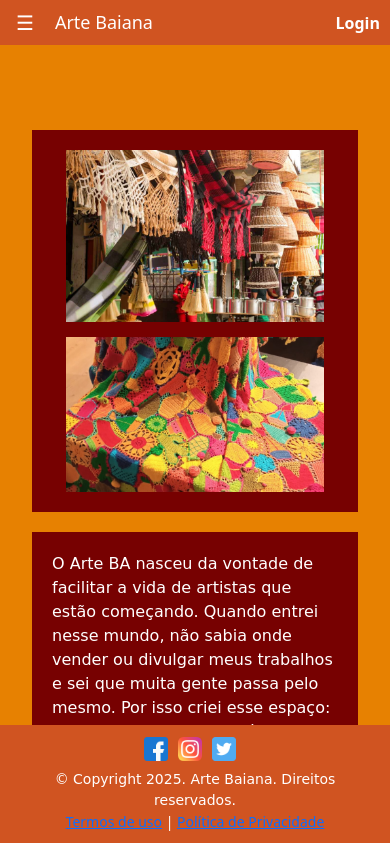
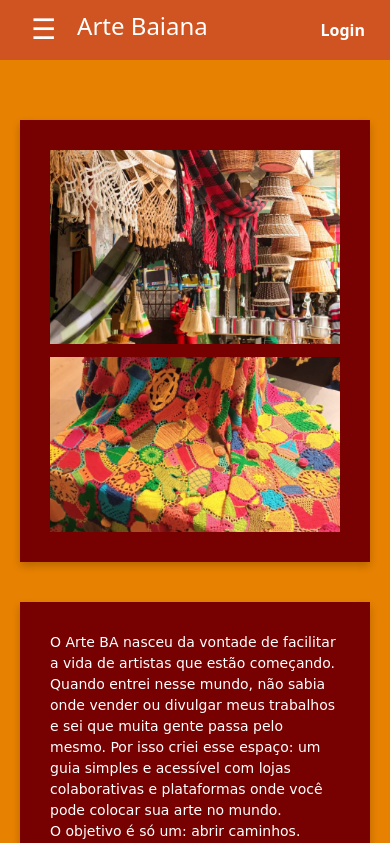
Before and after one commit to foiassimumsonho/ProjetoFinal, an Angular app: page /sobre in a window 390 px wide. Shown: the top 843 px of the page. Built offline with nearby package versions, Linux system fonts and the light colour scheme.

Commit message:
Em andamento

```diff
--- a/src/app/pages/dashboard/dashboard.component.css
+++ b/src/app/pages/dashboard/dashboard.component.css
@@ -96,6 +96,7 @@
   align-items: center;
   gap: 03px;
   color: #f8f7f8;
+  font-size: 15px;
 font-family: 'Comic Sans MS', cursive;
 
 }
@@ -157,88 +158,3 @@ font-family: 'Comic Sans MS', cursive;
 .social-icons img:hover {
   transform: scale(1.2);
 }
-
-/* 🔥 Ajuste geral para telas menores */
-@media (max-width: 900px) {
-  .container {
-    flex-direction: column;
-    align-items: center;
-    gap: 20px;
-    margin-top: 30px;
-  }
-
-  .rectangle {
-    width: 90%;
-    min-height: auto;
-  }
-
-  .header {
-    height: 45px;
-    padding: 0 15px;
-  }
-
-  .logo {
-    font-size: 20px;
-  }
-
-  .menu-btn {
-    font-size: 22px;
-  }
-
-  .footer {
-    flex-direction: column;
-    text-align: center;
-    padding: 15px;
-    height: auto;
-  }
-
-  .footer-center p {
-    margin-left: 0;
-    margin-top: 8px;
-  }
-}
-
-/* 📱 Ajustes para celular */
-@media (max-width: 600px) {
-
-  /* Sidebar mais estreita */
-  .sidebar {
-    width: 180px;
-  }
-
-  .rectangle img {
-    width: 90%;
-  }
-
-  .rectangle {
-    padding: 20px;
-  }
-
-  .logo {
-    font-size: 18px;
-  }
-
-  .menu-btn {
-    font-size: 20px;
-  }
-
-  .footer {
-    padding: 12px;
-  }
-}
-
-/* 🧱 Telas muito pequenas */
-@media (max-width: 400px) {
-
-  .rectangle {
-    width: 100%;
-  }
-
-  .sidebar {
-    width: 160px;
-  }
-
-  .header {
-    padding: 0 10px;
-  }
-}
--- a/src/app/pages/dashboarddetalhes/dashboarddetalhes.component.css
+++ b/src/app/pages/dashboarddetalhes/dashboarddetalhes.component.css
@@ -1,3 +1,10 @@
+* {
+  box-sizing: border-box;
+  margin: 0;
+  padding: 0;
+}
+
+
 .header {
   position: fixed;
   top: 0;
@@ -19,16 +26,17 @@
 
 .menu-btn {
   font-size: 24px;
-  margin-top: -01px;
-  margin-right: 05px;
+  margin-top: -1px;
+  margin-right: 5px;
   cursor: pointer;
   background: none;
   border: none;
-  color: white }
+  color: white
+}
 
 .logo {
   color: #fff;
-  margin-top: 08px;
+  margin-top: 8px;
   font-size: 24px;
   white-space: nowrap;
 }
@@ -50,6 +58,8 @@
   transition: left 0.3s;
   z-index: 10002;
   pointer-events: auto;
+    font-family: 'Comic Sans MS';
+
 }
 
 .sidebar.open { left: 0; }
@@ -72,9 +82,11 @@
   display: flex;
   justify-content: center;
   align-items: center;
-  min-height: 90vh;
-  background: #770101;
+  min-height: 100vh;
+  background: #ac1010;
   padding: 20px;
+  padding-top: 70px;
+  padding-bottom: 70px;
 }
 
 .cadastro-box {
@@ -84,7 +96,8 @@
   padding: 30px;
   border-radius: 10px;
   color: #fff;
-  font-family: 'Comic Sans MS', cursive;
+  font-family: 'Comic Sans MS';
+  box-shadow: 0 4px 10px rgba(0,0,0,0.3);
 }
 
 .form-grid {
@@ -102,6 +115,8 @@
   margin-bottom: 5px;
   font-weight: bold;
   font-size: 14px;
+ font-family: 'Comic Sans MS';
+
 }
 
 .form-item input {
@@ -110,6 +125,7 @@
   border-radius: 6px;
   background: #fdfdfd;
   font-size: 14px;
+  width: 100%;
 }
 
 button {
@@ -122,6 +138,8 @@ button {
   color: #faf9f9;
   border-radius: 8px;
   cursor: pointer;
+  font-family: 'Comic Sans MS';
+  font-weight: bold;
 }
 
 button:disabled {
@@ -158,7 +176,9 @@ button:disabled {
 
 .footer-center p {
   margin: 0;
-    margin-left: 200px;
+  margin-left: 200px;
+    font-family: 'Comic Sans MS';
+
 }
 
 .social-icons a {
@@ -176,87 +196,38 @@ button:disabled {
   transform: scale(1.2);
 }
 
-/* 🔥 Ajuste geral para telas menores */
-@media (max-width: 900px) {
-  .container {
-    flex-direction: column;
-    align-items: center;
-    gap: 20px;
-    margin-top: 30px;
+@media (max-width: 768px) {
+
+  .form-grid {
+    grid-template-columns: 1fr;
+    gap: 15px;
   }
 
-  .rectangle {
-    width: 90%;
-    min-height: auto;
-  }
-
-  .header {
-    height: 45px;
-    padding: 0 15px;
-  }
-
-  .logo {
-    font-size: 20px;
-  }
-
-  .menu-btn {
-    font-size: 22px;
+  .cadastro-box {
+    width: 100%;
+    padding: 20px;
   }
 
   .footer {
+    position: relative;
     flex-direction: column;
+    gap: 15px;
     text-align: center;
-    padding: 15px;
-    height: auto;
+    padding: 20px;
   }
 
   .footer-center p {
     margin-left: 0;
-    margin-top: 8px;
-  }
-}
-
-/* 📱 Ajustes para celular */
-@media (max-width: 600px) {
-
-  /* Sidebar mais estreita */
-  .sidebar {
-    width: 180px;
+    margin-bottom: 5px;
   }
 
-  .rectangle img {
-    width: 90%;
+  .cadastro-container {
+    padding-bottom: 15px;
+    height: auto;
+    align-items: flex-start;
   }
 
-  .rectangle {
-    padding: 20px;
-  }
+    :host { padding-bottom: 0; }
 
-  .logo {
-    font-size: 18px;
-  }
 
-  .menu-btn {
-    font-size: 20px;
-  }
-
-  .footer {
-    padding: 12px;
-  }
 }
-
-/* 🧱 Telas muito pequenas */
-@media (max-width: 400px) {
-
-  .rectangle {
-    width: 100%;
-  }
-
-  .sidebar {
-    width: 160px;
-  }
-
-  .header {
-    padding: 0 10px;
-  }
-}
--- a/src/app/pages/fale/fale.component.css
+++ b/src/app/pages/fale/fale.component.css
@@ -1,3 +1,7 @@
+* {
+  box-sizing: border-box;
+}
+
 .header {
   position: fixed;
   top: 0;
@@ -10,6 +14,7 @@
   align-items: center;
   padding: 0 20px;
   z-index: 1000;
+  box-sizing: border-box;
 }
 
 .header-left {
@@ -66,19 +71,25 @@
 
 .content-area {
   display: flex;
-  height: 450px;
-  width: 700px;
-  margin-top: 70px;
-  margin-left: 300px;
-    font-family: 'Comic Sans MS', cursive;
+  flex-direction: row;
+  justify-content: center;
+  align-items: center;
+min-height: 400px;
+  width: 100%;
+  max-width: 800px;
+  margin: 42px auto 20px auto;
+  font-family: 'Comic Sans MS', ;
+  padding: 20px;
+  gap: 40px;
+}
 
-}
 
 .form-card {
   background-color: #E78101;
   padding: 20px;
   box-shadow: 0 0 10px rgba(0,0,0,0.25);
-  width: 350px;
+  width: 100%;
+  max-width: 380px;
   display: flex;
   flex-direction: column;
   align-items: center;
@@ -88,9 +99,9 @@
 .title {
   font-size: 26px;
   font-weight: bold;
-  margin-left: -80px;
+  text-align: center;
+  width: 100%;
 }
-
 .form {
   display: flex;
   flex-direction: column;
@@ -105,6 +116,7 @@
   border-radius: 6px;
   border: none;
   box-sizing: border-box;
+  width: 100%;
 }
 
 .send-btn {
@@ -117,8 +129,7 @@
   border: none;
   cursor: pointer;
   margin-left: 150px;
-    font-family: 'Comic Sans MS', cursive;
-
+  font-family: 'Comic Sans MS';
 }
 
 .send-btn:hover {
@@ -129,13 +140,14 @@
   display: flex;
   justify-content: center;
   align-items: center;
-  padding-left: 40px;
+  padding-left: 05px;
 }
 
 .right-side img {
   width: 300px;
   height: auto;
   box-shadow: 0 0 10px rgba(0,0,0,0.25);
+  max-width: 100%;
 }
 
 :host {
@@ -144,6 +156,7 @@
   background-color: #626901;
   padding-top: 10px;
   box-sizing: border-box;
+  padding-bottom: 60px;
 }
 
 .footer {
@@ -159,13 +172,16 @@
   left: 0;
   z-index: 1000;
   font-size: 14px;
+  box-sizing: border-box;
 }
 
 .footer-center p {
-   margin: 0;
-    margin-left: 200px;
-  font-family: 'Comic Sans MS', cursive;
-
+  margin: 0;
+  margin-left: 20px;
+  margin-right: 20px;
+  justify-content: center;
+  align-items: center;
+  font-family: 'Comic Sans MS';
 }
 
 .social-icons a {
@@ -183,87 +199,28 @@
   transform: scale(1.2);
 }
 
-/* 🔥 Ajuste geral para telas menores */
-@media (max-width: 900px) {
-  .container {
+@media (max-width: 850px) {
+
+  .content-area {
     flex-direction: column;
-    align-items: center;
-    gap: 20px;
-    margin-top: 30px;
+    margin-top: 20px;
+    margin-left: 05px;
+    gap: 30px;
   }
 
-  .rectangle {
-    width: 90%;
-    min-height: auto;
-  }
+  .form-card { padding: 10px;
+  margin-top: 10px;
+  margin-left: 05px;
+  margin-right: 25px;}
 
-  .header {
-    height: 45px;
-    padding: 0 15px;
-  }
-
-  .logo {
-    font-size: 20px;
-  }
-
-  .menu-btn {
-    font-size: 22px;
-  }
+  .title { font-size: 22px; }
 
   .footer {
+    position: relative;
     flex-direction: column;
+    gap: 30px;
     text-align: center;
-    padding: 15px;
-    height: auto;
   }
-
-  .footer-center p {
-    margin-left: 0;
-    margin-top: 8px;
-  }
+  :host { padding-bottom: 0; }
+  .social-icons a { margin: 0 10px; }
 }
-
-/* 📱 Ajustes para celular */
-@media (max-width: 600px) {
-
-  /* Sidebar mais estreita */
-  .sidebar {
-    width: 180px;
-  }
-
-  .rectangle img {
-    width: 90%;
-  }
-
-  .rectangle {
-    padding: 20px;
-  }
-
-  .logo {
-    font-size: 18px;
-  }
-
-  .menu-btn {
-    font-size: 20px;
-  }
-
-  .footer {
-    padding: 12px;
-  }
-}
-
-/* 🧱 Telas muito pequenas */
-@media (max-width: 400px) {
-
-  .rectangle {
-    width: 100%;
-  }
-
-  .sidebar {
-    width: 160px;
-  }
-
-  .header {
-    padding: 0 10px;
-  }
-}
--- a/src/app/pages/home/home.component.css
+++ b/src/app/pages/home/home.component.css
@@ -24,7 +24,6 @@
 background: none;
 border: none;
 color: white;
-
 }
 
 .logo {
@@ -48,8 +47,8 @@
 background-color: #770101;
 padding: 20px;
 transition: left 0.3s;
-  font-family: 'Comic Sans MS', cursive;
 z-index: 1100;
+font-family: 'Comic Sans MS';
 }
 
 .sidebar.open { left: 0; }
@@ -69,7 +68,7 @@
 }
 
 .layout {
-  margin-top: 40px;
+margin-top: 50px;
 width: 100%;
 display: flex;
 justify-content: center;
@@ -89,12 +88,9 @@
 display: none;
 }
 
-.slides img.active {
-  display: block;
-}
+.slides img.active { display: block; }
 
-button.prev,
-button.next {
+button.prev, button.next {
 position: absolute;
 top: 50%;
 transform: translateY(-50%);
@@ -113,9 +109,10 @@ button.next { right: 10px; }
 
 .login-area {
 width: 100%;
-  margin: 10px auto;
-  padding: 27px 35px;
+margin: 1% auto;
+padding: 24px 30px;
 background-color: #626901;
+font-family: 'Comic Sans MS';
 }
 
 .login-bar {
@@ -136,9 +133,7 @@ button.next { right: 10px; }
 font-weight: bold;
 margin-bottom: 5px;
 color: #fff;
-  font-size: 18px;
-  font-family: 'Comic Sans MS', cursive;
-
+font-size: 16px;
 }
 
 .primeiro-acesso {
@@ -146,21 +141,17 @@ button.next { right: 10px; }
 margin-top: 5px;
 font-size: 13px;
 color: white;
-  font-family: 'Comic Sans MS', cursive;
-
+font-family: 'Comic Sans MS';
 }
 
 .primeiro-acesso a {
 color: #c0881f;
 text-decoration: none;
 font-weight: bold;
-  font-family: 'Comic Sans MS', cursive;
-
+font-family: 'Comic Sans MS';
 }
 
-.primeiro-acesso a:hover {
-  text-decoration: underline;
-}
+.primeiro-acesso a:hover { text-decoration: underline; }
 
 .login-btn-bar {
 padding: 10px 20px;
@@ -169,15 +160,12 @@ button.next { right: 10px; }
 border: none;
 font-size: 15px;
 font-weight: bold;
-  font-family: 'Comic Sans MS', cursive;
 cursor: pointer;
 display: block;
 margin: 8px auto 0;
 }
 
-.login-btn-bar:hover {
-  background-color: #e24507;
-}
+.login-btn-bar:hover { background-color: #e24507; }
 
 :host {
 display: block;
@@ -205,106 +193,13 @@ button.next { right: 10px; }
 .footer-center p {
 margin: 0;
 margin-left: 200px;
-  font-family: 'Comic Sans MS', cursive;
-
+font-family: 'Comic Sans MS';
 }
 
-
-.social-icons a {
-  margin-right: 10px;
-}
-
+.social-icons a { margin-right: 10px; }
 .social-icons img {
 width: 24px;
 height: 24px;
 transition: transform 0.2s;
 }
-
-.social-icons img:hover {
-  transform: scale(1.2);
-}
-
-/* 🔥 Ajuste geral para telas menores */
-@media (max-width: 900px) {
-  .container {
-    flex-direction: column;
-    align-items: center;
-    gap: 20px;
-    margin-top: 30px;
-  }
-
-  .rectangle {
-    width: 90%;
-    min-height: auto;
-  }
-
-  .header {
-    height: 45px;
-    padding: 0 15px;
-  }
-
-  .logo {
-    font-size: 20px;
-  }
-
-  .menu-btn {
-    font-size: 22px;
-  }
-
-  .footer {
-    flex-direction: column;
-    text-align: center;
-    padding: 15px;
-    height: auto;
-  }
-
-  .footer-center p {
-    margin-left: 0;
-    margin-top: 8px;
-  }
-}
-
-/* 📱 Ajustes para celular */
-@media (max-width: 600px) {
-
-  /* Sidebar mais estreita */
-  .sidebar {
-    width: 180px;
-  }
-
-  .rectangle img {
-    width: 90%;
-  }
-
-  .rectangle {
-    padding: 20px;
-  }
-
-  .logo {
-    font-size: 18px;
-  }
-
-  .menu-btn {
-    font-size: 20px;
-  }
-
-  .footer {
-    padding: 12px;
-  }
-}
-
-/* 🧱 Telas muito pequenas */
-@media (max-width: 400px) {
-
-  .rectangle {
-    width: 100%;
-  }
-
-  .sidebar {
-    width: 160px;
-  }
-
-  .header {
-    padding: 0 10px;
-  }
-}
+.social-icons img:hover { transform: scale(1.2); }
--- a/src/app/pages/sobre/sobre.component.css
+++ b/src/app/pages/sobre/sobre.component.css
@@ -1,3 +1,7 @@
+* {
+  box-sizing: border-box;
+}
+
 :host {
   display: block;
   min-height: calc(100vh - 80px);
@@ -11,33 +15,34 @@
   top: 0;
   left: 0;
   width: 100%;
-  height: 50px;
+  height: 60px;
   background-color: #D05421;
   display: flex;
   justify-content: space-between;
   align-items: center;
-  padding: 0 20px;
+  padding: 0 25px;
   z-index: 1000;
 }
 
 .header-left {
   display: flex;
   align-items: center;
+  gap: 15px;
 }
 
 .menu-btn {
-  font-size: 24px;
-  margin-right: 15px;
+  font-size: 28px;
   cursor: pointer;
   background: none;
   border: none;
   color: white;
+  font-family: 'Comic Sans MS', cursive;
 }
 
 .logo {
   color: #fff;
   font-size: 24px;
-  margin: 0;
+  white-space: nowrap;
 }
 
 .header-right .login-btn {
@@ -48,7 +53,7 @@
 
 .sidebar {
   position: fixed;
-  top: 40px;
+  top: 60px;
   left: -220px;
   width: 220px;
   height: calc(100vh - 60px);
@@ -56,8 +61,7 @@
   padding: 20px;
   transition: left 0.3s;
   z-index: 999;
-    font-family: 'Comic Sans MS', cursive;
-
+  font-family: 'Comic Sans MS', cursive;
 }
 
 .sidebar.open {
@@ -83,6 +87,7 @@
   align-items: flex-start;
   gap: 30px;
   margin-top: 20px;
+  flex-wrap: wrap;
 }
 
 .rectangle {
@@ -91,19 +96,23 @@
   background-color: #770101;
   padding: 30px;
   display: flex;
+  font-size: 14px;
   flex-direction: column;
   align-items: center;
   color: #fff;
-  gap: 15px;
-    font-family: 'Comic Sans MS', cursive;
-
+  gap: 13px;
+  font-family: 'Comic Sans MS', cursive;
+  box-shadow: 0 4px 8px rgba(0,0,0,0.2); /* Adicionei uma sombra leve para destaque */
 }
 
 .rectangle img {
-  width: 80%;
+  width: 70%;
   height: auto;
 }
 
+/* =========================================
+   FOOTER
+   ========================================= */
 .footer {
   width: 100%;
   background-color: #D05421;
@@ -120,10 +129,12 @@
 }
 
 .footer-center p {
-   margin: 0;
-    margin-left: 200px;
-  font-family: 'Comic Sans MS', cursive;
-
+  margin: 0;
+  margin-left: 20px;
+  margin-right: 20px;
+  justify-content: center;
+  align-items: center;
+  font-family: 'Comic Sans MS';
 }
 
 .social-icons a {
@@ -140,87 +151,50 @@
   transform: scale(1.2);
 }
 
-/* 🔥 Ajuste geral para telas menores */
-@media (max-width: 900px) {
+@media (max-width: 860px) {
+
+  /* 1. ZERAMOS O PADDING LATERAL DA TELA (HOST) */
+  /* Isso permite que o footer encoste nas bordas */
+  :host {
+    padding-left: 0;
+    padding-right: 0;
+    padding-bottom: 0;
+    /* O padding-top continua o mesmo do desktop */
+  }
+
   .container {
+    padding: 0 20px;
     flex-direction: column;
     align-items: center;
     gap: 20px;
-    margin-top: 30px;
+  }
+
+  .footer {
+    position: relative;
+    width: 100%;
+    flex-direction: column;
+    gap: 20px;
+    text-align: center;
+    margin: 0;
+    left: 0;
+    padding: 20px;
+  }
+
+ .footer {
+    position: relative;
+    flex-direction: column;
+    gap: 30px;
+    text-align: center;
   }
 
   .rectangle {
-    width: 90%;
-    min-height: auto;
-  }
-
-  .header {
-    height: 45px;
-    padding: 0 15px;
-  }
-
-  .logo {
-    font-size: 20px;
-  }
-
-  .menu-btn {
-    font-size: 22px;
-  }
-
-  .footer {
-    flex-direction: column;
-    text-align: center;
-    padding: 15px;
-    height: auto;
-  }
-
-  .footer-center p {
-    margin-left: 0;
-    margin-top: 8px;
-  }
-}
-
-/* 📱 Ajustes para celular */
-@media (max-width: 600px) {
-
-  /* Sidebar mais estreita */
-  .sidebar {
-    width: 180px;
+    width: 100%;
+    max-width: 400px;
+    margin-bottom: 20px;
   }
 
   .rectangle img {
-    width: 90%;
-  }
-
-  .rectangle {
-    padding: 20px;
-  }
-
-  .logo {
-    font-size: 18px;
-  }
-
-  .menu-btn {
-    font-size: 20px;
-  }
-
-  .footer {
-    padding: 12px;
+    width: 100%;
+    height: auto;
   }
 }
-
-/* 🧱 Telas muito pequenas */
-@media (max-width: 400px) {
-
-  .rectangle {
-    width: 100%;
-  }
-
-  .sidebar {
-    width: 160px;
-  }
-
-  .header {
-    padding: 0 10px;
-  }
-}
--- a/src/index.html
+++ b/src/index.html
@@ -11,4 +11,3 @@
   <app-root></app-root>
 </body>
 </html>
-<base href="/">
```
Also changed, not shown: src/styles.css (+7 -0 lines). Lines whose indentation alone changed are shown as unchanged.
